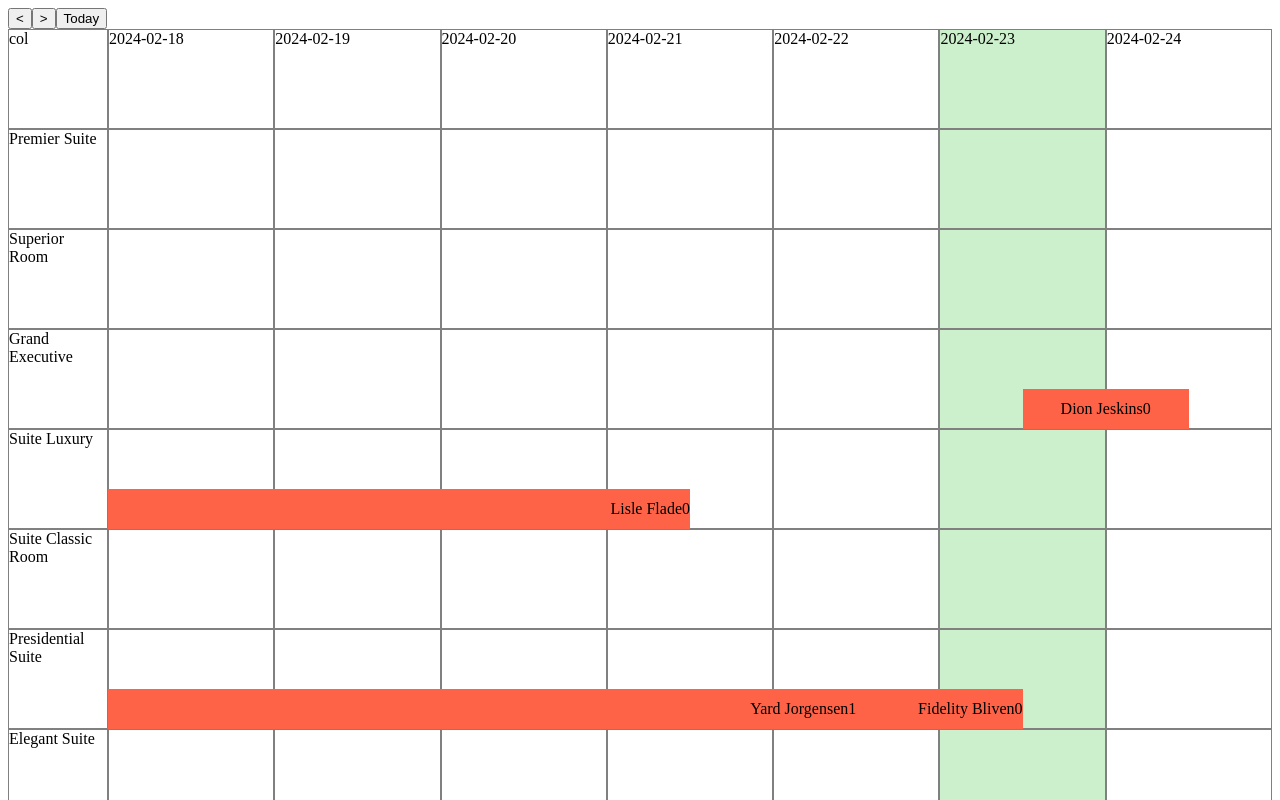
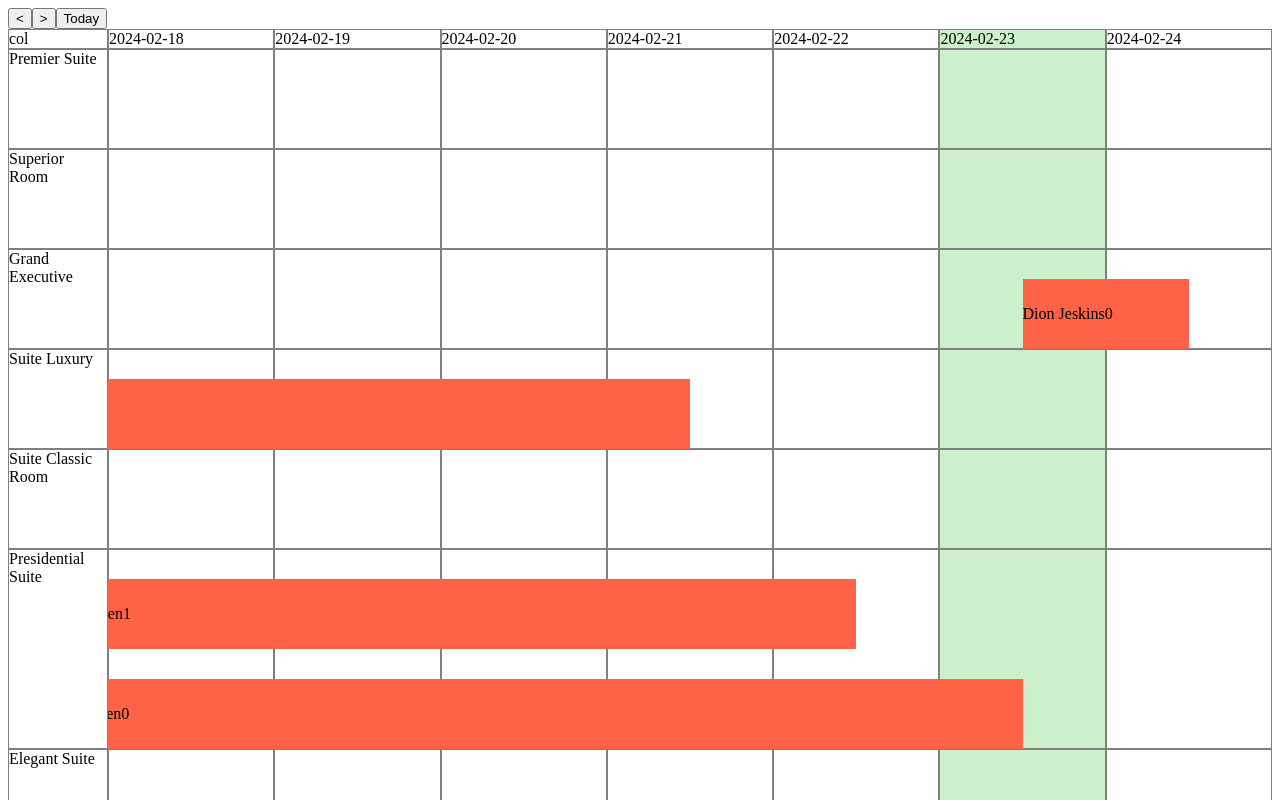
Before and after one commit to chertoha/test-vue-hotel-booking-calendar, a Vue app: page / in a window 1280 px wide. Both pictures are taken after a click on the button "Today". Shown: the top 800 px of the page. Built offline with nearby package versions, Linux system fonts and the light colour scheme.

Commit message:
Update RoomTable.vue

```diff
--- a/src/components/RoomTable.vue
+++ b/src/components/RoomTable.vue
@@ -14,6 +14,45 @@
     </div>
 
     <div
+      v-for="{ room, bookings } in roomWithBookings"
+      class="row tab-row"
+      :style="{ height: `calc(100px * ${bookings.length})` }"
+      :key="room"
+    >
+      <div class="col">{{ room }}</div>
+      <div class="grid">
+        <div
+          :class="['cell', { today: day === today }]"
+          class="cell"
+          v-for="day in week"
+          :key="day"
+        ></div>
+
+        <div
+          v-for="(booking, index) in bookings"
+          :key="booking.name"
+          :class="[
+            'book',
+            { right: new Date(currentWeek) > new Date(booking.start) },
+            { left: new Date(currentWeek) < new Date(booking.end) },
+          ]"
+          :style="{
+            width: `calc((100% / 7) * ${getDuration(booking.start, booking.end)})`,
+            left: `calc(100% / 7 * ${getOffset(
+              booking.start
+            )} + (100% / 7) * ${checkInOutTime})`,
+            bottom: `calc(100px * ${index})`,
+          }"
+        >
+          <span>
+            {{ booking.name }}
+          </span>
+          {{ index }}
+        </div>
+      </div>
+    </div>
+
+    <!-- <div
       class="row"
       v-for="room in rooms"
       :key="room"
@@ -47,7 +86,7 @@
           {{ index }}
         </div>
       </div>
-    </div>
+    </div> -->
   </div>
 </template>
 
@@ -77,26 +116,41 @@ export default {
       return this.$store.getters.getBookings;
     },
 
-    //   roomWithBookings() {
-    //       const rooms = this.$store.getters.getRooms;
-    //       const bookings = this.$store.getters.getBookings;
+    roomWithBookings() {
+      const rooms = this.$store.getters.getRooms;
+      const bookings = this.$store.getters.getBookings;
 
-    //       return rooms.reduce((room)=>({[room]:  }) ,[])
+      const arr = [];
 
-    //     /*
-    //     [
-    //         {
-    //             room: roomName,
-    //             booking: [
-    //                 {id:1 , name: 1},
-    //                 {id:2 , name: 2}
-    //             ]
-    //         }
-    //     ]
+      rooms.forEach(room => {
+        const obj = { room, bookings: [] };
 
-    //     */
+        for (let i = 0; i < bookings.length; i++) {
+          if (bookings[i].roomDetails.name === room) {
+            obj.bookings.push(bookings[i]);
+          }
+        }
 
-    //   }
+        arr.push(obj);
+      });
+
+      console.log("bookings", bookings);
+      console.log(arr);
+      return arr;
+
+      /*
+        [
+            {
+                room: roomName,
+                booking: [
+                    {id:1 , name: 1},
+                    {id:2 , name: 2}
+                ]
+            }
+        ]
+
+        */
+    },
 
     week() {
       return createWeekDaysList(this.$store.getters.getWeek);
@@ -155,6 +209,10 @@ export default {
   grid-template-columns: 100px 1fr;
 
   width: 100%;
+  /* min-height: 100px; */
+}
+
+.tab-row {
   min-height: 100px;
 }
 
@@ -182,7 +240,7 @@ export default {
   left: 0;
   bottom: 0;
   width: 300px;
-  height: 40px;
+  height: 70px;
   background-color: tomato;
 
   display: flex;
@@ -192,5 +250,9 @@ export default {
   &.right {
     justify-content: flex-end;
   }
+
+  &.left {
+    justify-content: flex-start;
+  }
 }
 </style>
```
